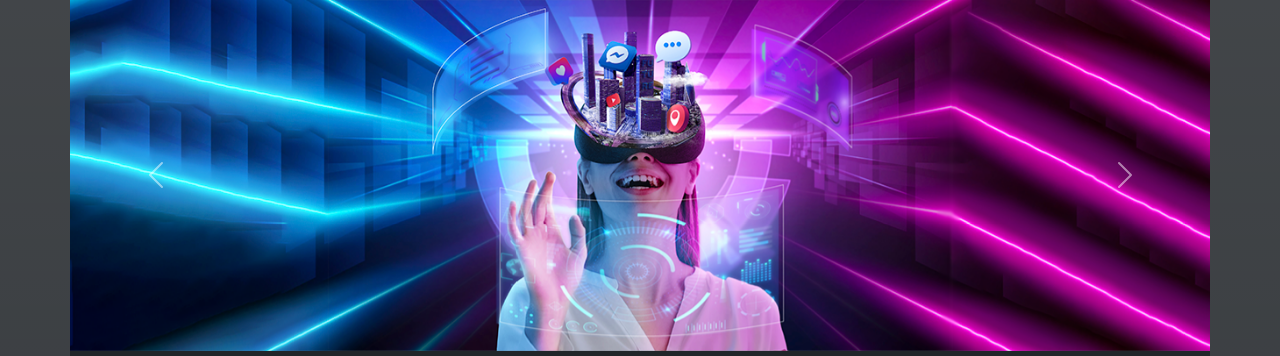
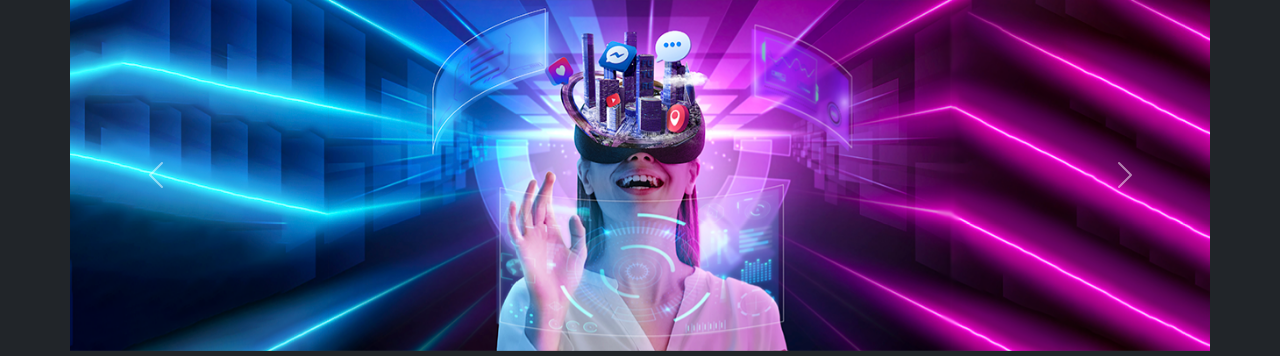
Before and after one commit to CBSebastian-Flores/Examenes-DesarrolloWeb, a plain HTML site: page EV-P4/index.html in a window 1280 px wide. Shown: the top 356 px of the page. Drawn offline with nearby package versions, Linux system fonts and the light colour scheme.

Commit message:
Cambiando estilos de fondo EV-P4

```diff
--- a/EV-P4/index.html
+++ b/EV-P4/index.html
@@ -10,8 +10,8 @@
     <link rel="stylesheet" href="https://cdn.jsdelivr.net/npm/bootstrap-icons@1.11.3/font/bootstrap-icons.min.css">
 </head>
 
-<body class="bg-dark bg-gradient text-light">
-    <div class="container bg-secondary ">
+<body class="bg-dark bg-dark text-light">
+    <div class="container bg-gradient">
         <div class="row">
             <div class="col px-0">
                 <div id="carouselExampleInterval" class="carousel slide" data-bs-ride="carousel">
```
